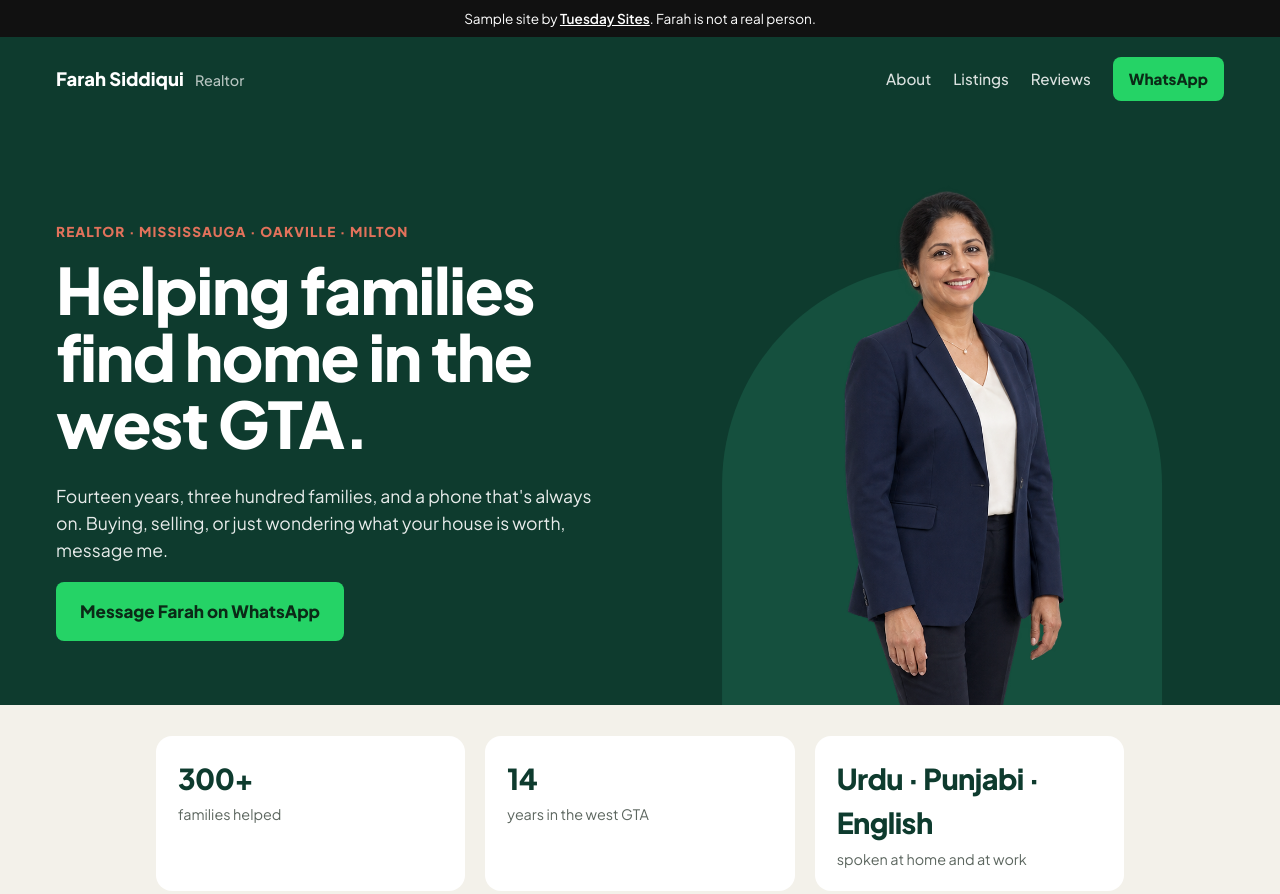
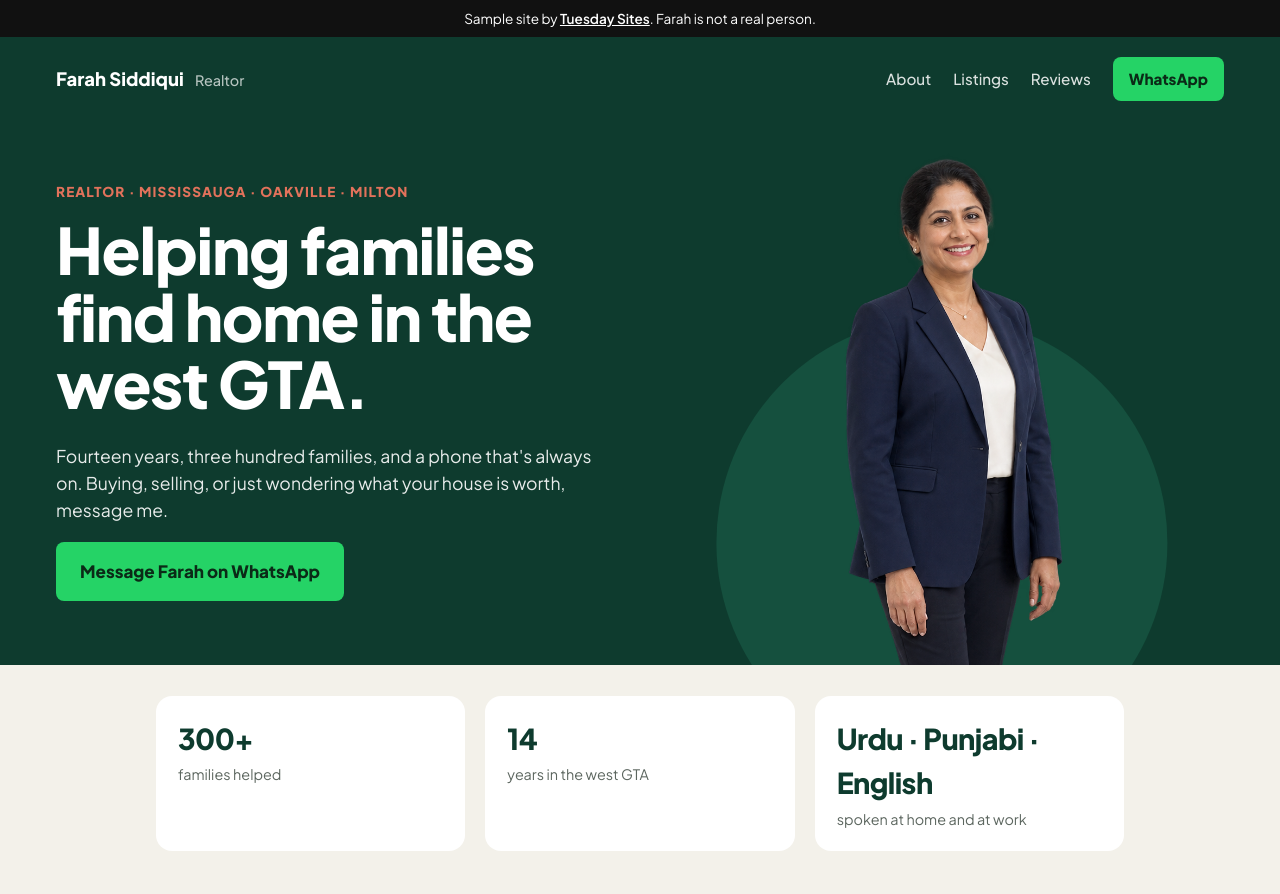
Before and after one commit to mariumm/tuesdaysites, a plain HTML site: page work/realtor/index.html in a window 1280 px wide. Shown: the top 894 px of the page. Drawn offline with Linux system fonts and the light colour scheme.

Commit message:
Fix hero

```diff
--- a/work/realtor/style.css
+++ b/work/realtor/style.css
@@ -14,8 +14,7 @@ nav{display:flex;gap:22px;align-items:center}nav a{text-decoration:none;color:#f
 .hero-text{padding-bottom:64px;max-width:var(--max)}
 .kicker{color:var(--coral);font-weight:700;font-size:.85rem;letter-spacing:.08em;text-transform:uppercase}
 .lede{font-size:1.1rem;opacity:.9}
-.hero-photo{height:min(560px,75vw);display:flex;align-items:flex-end;justify-content:center;position:relative}
-.hero-photo::before{content:"";position:absolute;bottom:0;left:50%;transform:translateX(-50%);width:78%;aspect-ratio:1;border-radius:50% 50% 0 0;background:var(--green-2)}
+
 .stats{display:grid;grid-template-columns:repeat(3,1fr);gap:20px;max-width:var(--max);margin:-1px auto 0;padding:32px var(--pad)}
 .stats div{background:#fff;border-radius:16px;padding:20px 22px}
 .stats strong{display:block;font-size:1.8rem;font-weight:800;letter-spacing:-.02em;color:var(--green)}.stats span{font-size:.9rem;color:var(--soft)}
@@ -32,4 +31,10 @@ cite{display:block;font-style:normal;font-weight:500;font-size:.9rem;color:var(-
 footer{background:var(--green);color:#fff;opacity:.7;padding:0 var(--pad) 24px;text-align:center;font-size:.8rem}
 @media(max-width:760px){.hero{grid-template-columns:1fr;gap:0}.hero-text{padding-bottom:32px}.hero-photo{height:300px}.stats,.grid{grid-template-columns:1fr}nav a:not(.pill){display:none}}
 
-.hero-photo img{position:relative;height:100%;width:auto;max-width:100%;object-fit:contain;object-position:bottom;display:block}.ph img{width:100%;height:100%;object-fit:cover;display:block}
+.ph img{width:100%;height:100%;object-fit:cover;display:block}
+
+/* hero cutout */
+.hero-photo{position:relative;height:min(520px,70vw);overflow:hidden;display:flex;align-items:flex-end;justify-content:center}
+.hero-photo::before{content:"";position:absolute;bottom:-20%;left:50%;transform:translateX(-50%);width:80%;aspect-ratio:1;border-radius:50%;background:var(--green-2)}
+.hero-photo img{position:relative;z-index:1;height:100%;width:auto;max-width:100%;object-fit:contain;object-position:bottom;display:block}
+@media(max-width:760px){.hero-photo{height:340px}}
```
